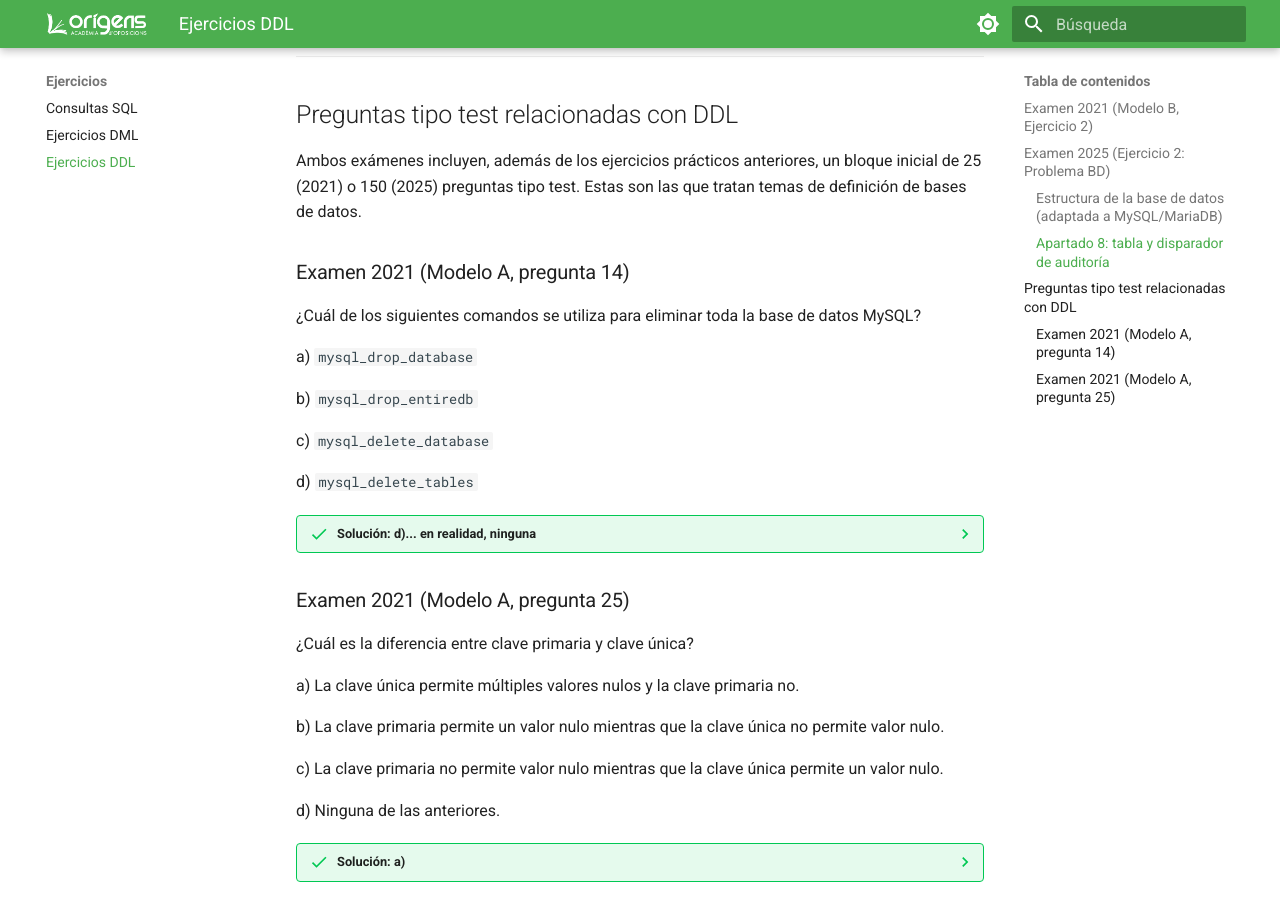
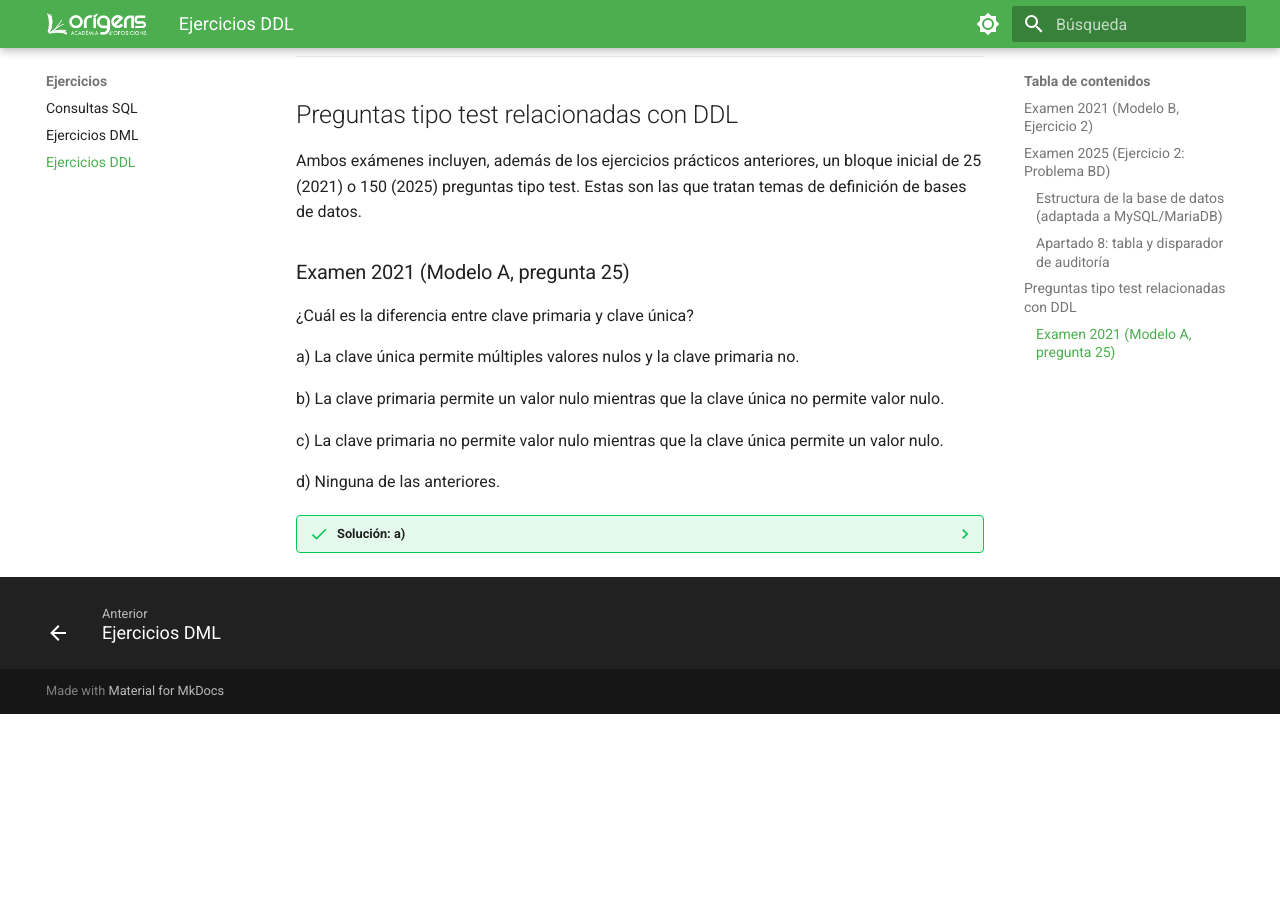
Before and after one commit to JMAbadLopez/oposiciones, an MkDocs documentation site: the page built from docs/ejercicios/ejercicios-ddl.md, in a window 1280 px wide and 900 px high, scrolled down 3111 px. Built offline with MkDocs 1.6.1 and Material for MkDocs 9.7.7, drawn with Linux system fonts in a browser that asks for light colours; after the commit the page ends 3825 px from its top, so only the background shows below that.

Commit message:
Correciones

```diff
--- a/docs/ejercicios/ejercicios-ddl.md
+++ b/docs/ejercicios/ejercicios-ddl.md
@@ -10,7 +10,7 @@
 Un autónomo se dedica, a través de una franquicia, a distribuir cápsulas de café. El cliente presenta una hoja de cálculo desnormalizada, de la que se muestra una porción representativa:
 
 | Client | DNI Client | Name | Phone | Address | Flavor | Unit Price | Amount | Short | Long | ExtraLarge | Intensity | Order | Order date | Sent |
-|---|---|---|---|---|---|---|---|---|---|---|---|---|---|---|
+| --- | --- | --- | --- | --- | --- | --- | --- | --- | --- | --- | --- | --- | --- | --- |
 | 1 | 11111111-H | Antonio García | 961542145 | C Colón 16, Valencia | ExtraForte | 0,5 | 10 | NO | SÍ | SÍ | 12 | 1 | 01/08/2018 | SÍ |
 | 1 | 11111111-H | Antonio García | 961542145 | C Colón 16, Valencia | Velluto | 0,45 | 5 | SÍ | SÍ | NO | 8 | 1 | 01/08/2018 | SÍ |
 | 1 | 11111111-H | Antonio García | 961542145 | Av del Puerto 25, Valencia | Velluto | 0,48 | 5 | SÍ | NO | NO | 8 | 2 | 01/12/2016 | SÍ |
@@ -259,21 +259,6 @@ Enunciado: crear un disparador (*trigger*) que audite los libros borrados o actu
 
 Ambos exámenes incluyen, además de los ejercicios prácticos anteriores, un bloque inicial de 25 (2021) o 150 (2025) preguntas tipo test. Estas son las que tratan temas de definición de bases de datos.
 
-### Examen 2021 (Modelo A, pregunta 14)
-
-¿Cuál de los siguientes comandos se utiliza para eliminar toda la base de datos MySQL?
-
-a) `mysql_drop_database`
-
-b) `mysql_drop_entiredb`
-
-c) `mysql_delete_database`
-
-d) `mysql_delete_tables`
-
-??? success "Solución: d)... en realidad, ninguna"
-    Es una pregunta trampa: **ninguna** de las cuatro opciones es un comando real de MySQL. La sentencia correcta para eliminar una base de datos completa es `DROP DATABASE nombre_bd;` (DDL estándar), no una función con el prefijo `mysql_...` (ese prefijo recuerda a las antiguas funciones de PHP `mysql_*`, ya eliminadas del lenguaje, no a comandos SQL). Al tratarse de un examen real con una única respuesta correcta entre cuatro, probablemente la "menos incorrecta" buscada por el tribunal sea la d) por asociar "delete_tables" con un vaciado completo, pero conviene remarcar a los alumnos que la sintaxis correcta de SQL es `DROP DATABASE`.
-
 ### Examen 2021 (Modelo A, pregunta 25)
 
 ¿Cuál es la diferencia entre clave primaria y clave única?
--- a/mkdocs.yml
+++ b/mkdocs.yml
@@ -11,7 +11,6 @@ theme:
     - search.highlight
     - content.code.copy
   logo: assets/logo.png
-  favicon: assets/logo.png
   palette:
     - scheme: default
       toggle:
```
Also changed, not shown: site/404.html, site/documentos/consultas-sql/index.html, site/ejercicios/consultas-sql/index.html, site/ejercicios/ejercicios-ddl/index.html, site/ejercicios/ejercicios-dml/index.html, site/index.html, site/practico/el-lenguaje-sql-definicion/index.html, site/practico/el-lenguaje-sql-manipulacion-parte-ii/index.html, site/search/search_index.json.
